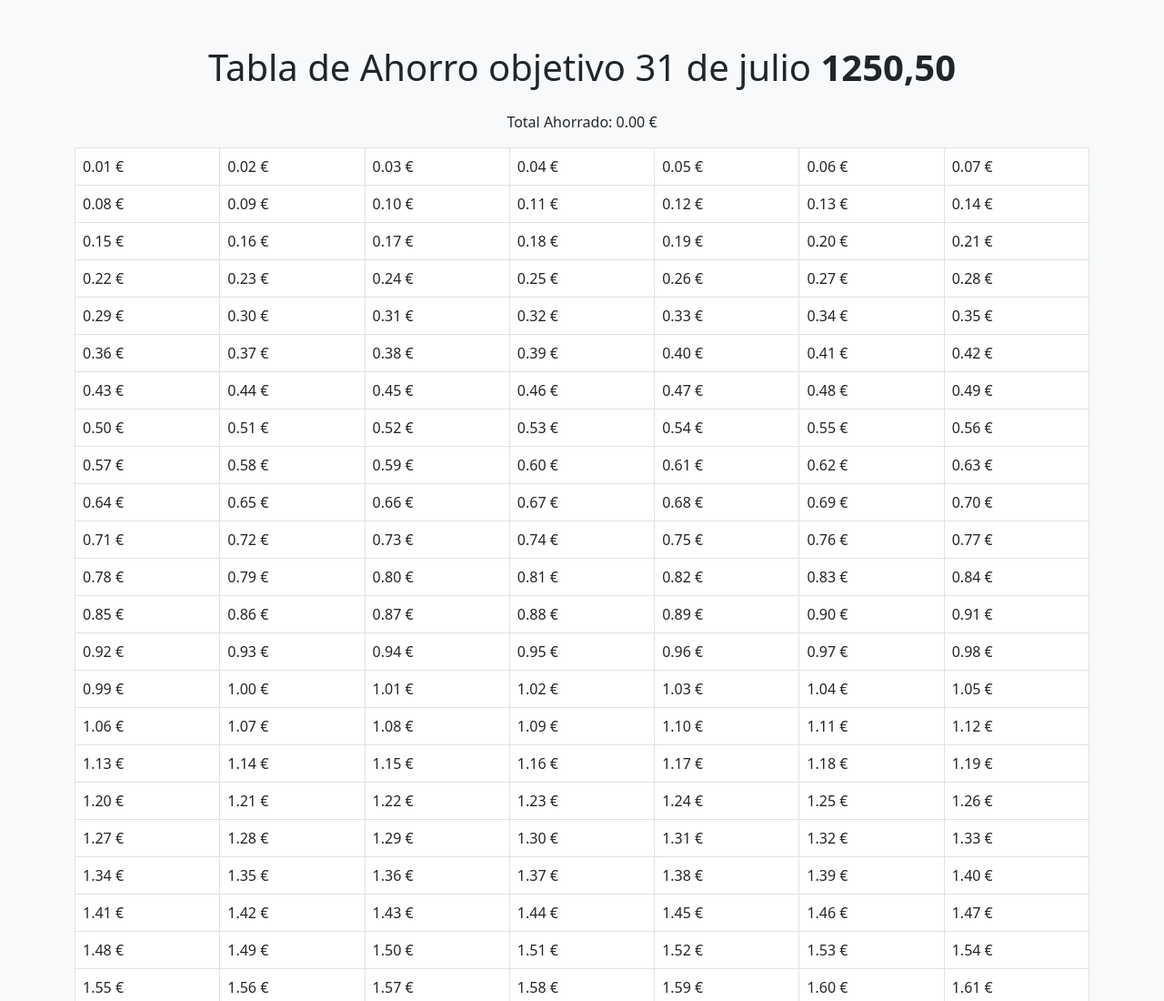
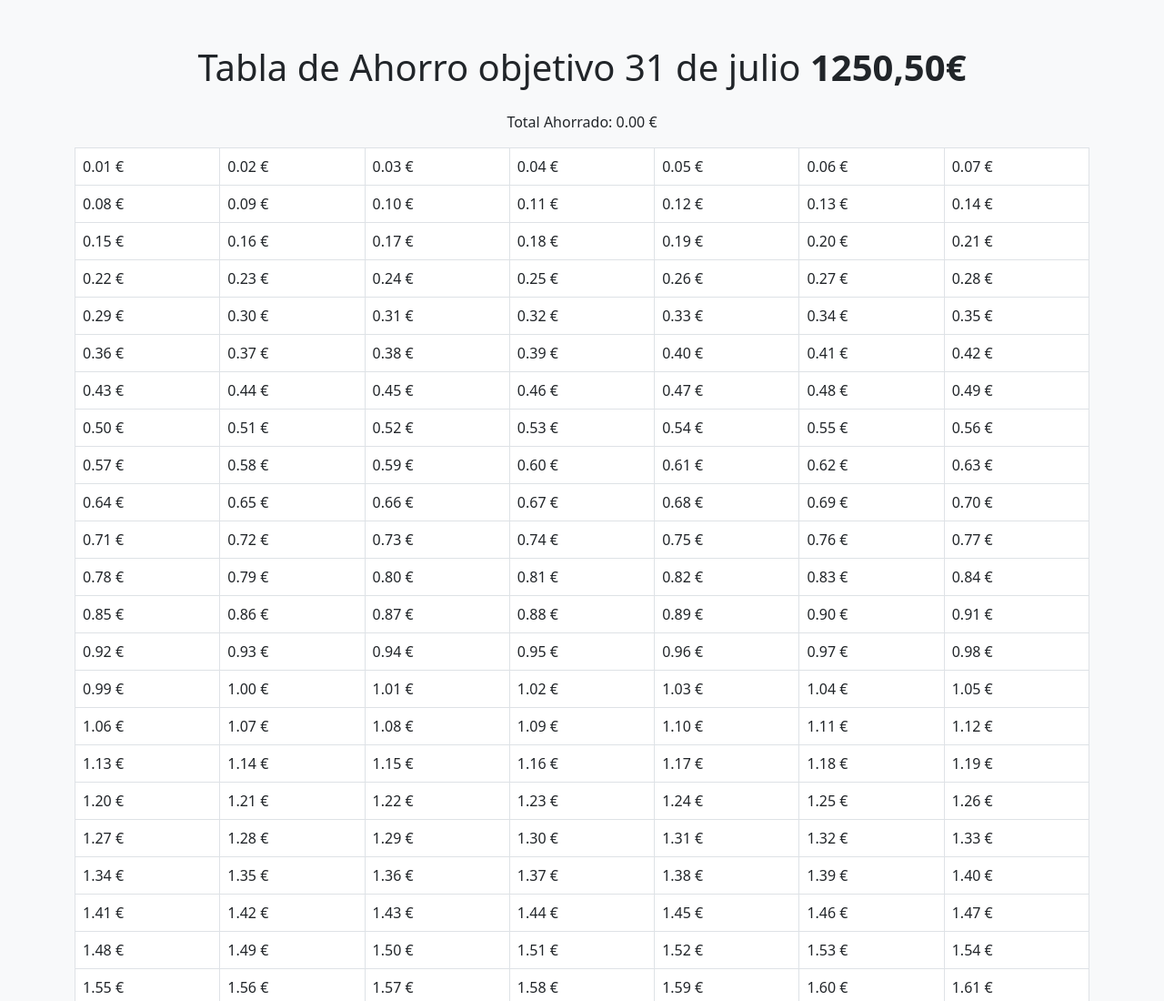
Before and after one commit to aiittoor10/tablaAhorros, a plain HTML site: page index.html in a window 1280 px wide. Shown: the top 1100 px of the page at 91% size. Drawn offline with nearby package versions, Linux system fonts and the light colour scheme.

Commit message:
Actualizar index.html

```diff
--- a/index.html
+++ b/index.html
@@ -24,7 +24,7 @@
 <body>
 
   <div class="container table-container">
-    <h1 class="text-center mb-4">Tabla de Ahorro objetivo 31 de julio <b>1250,50</b></h1>
+    <h1 class="text-center mb-4">Tabla de Ahorro objetivo 31 de julio <b>1250,50€</b></h1>
     <p class="text-center">Total Ahorrado: <span id="contador">0.00</span> €</p> <!-- Contador de euros -->
 
     <table class="table table-bordered">
```
